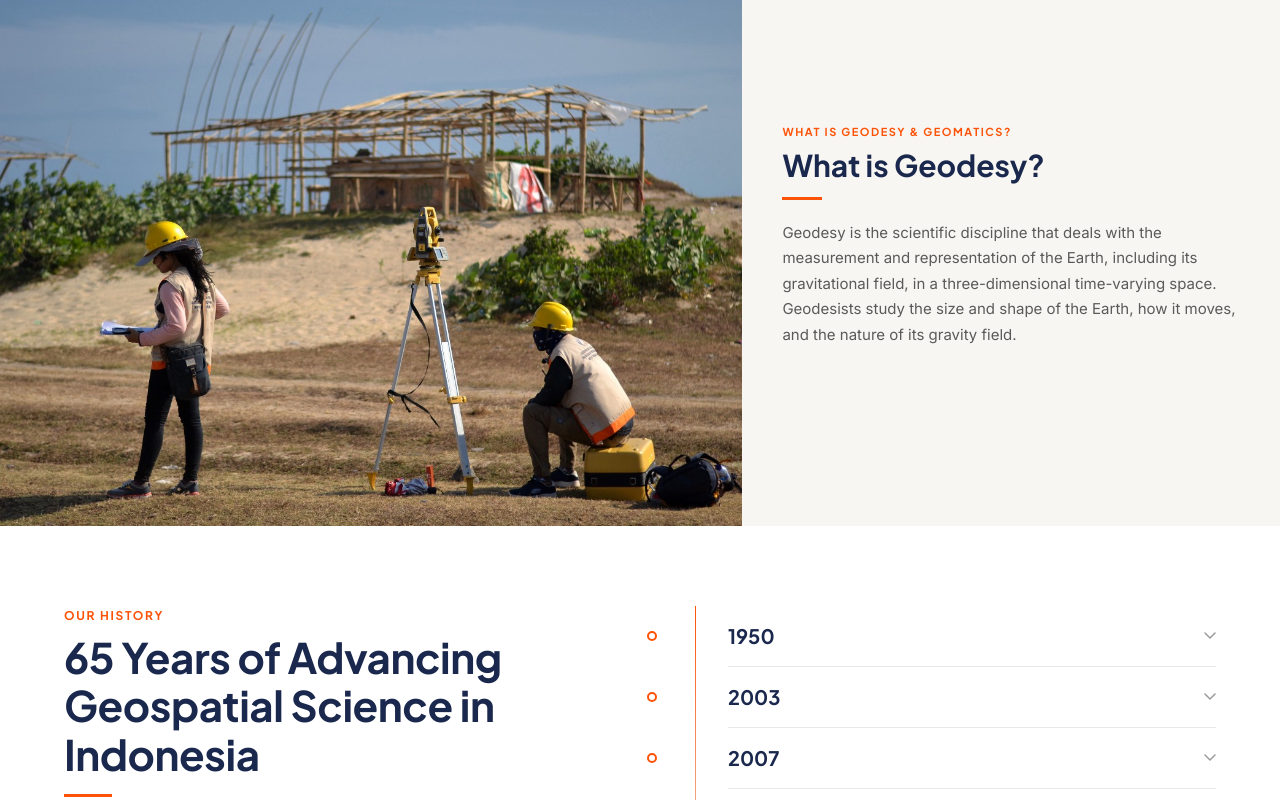
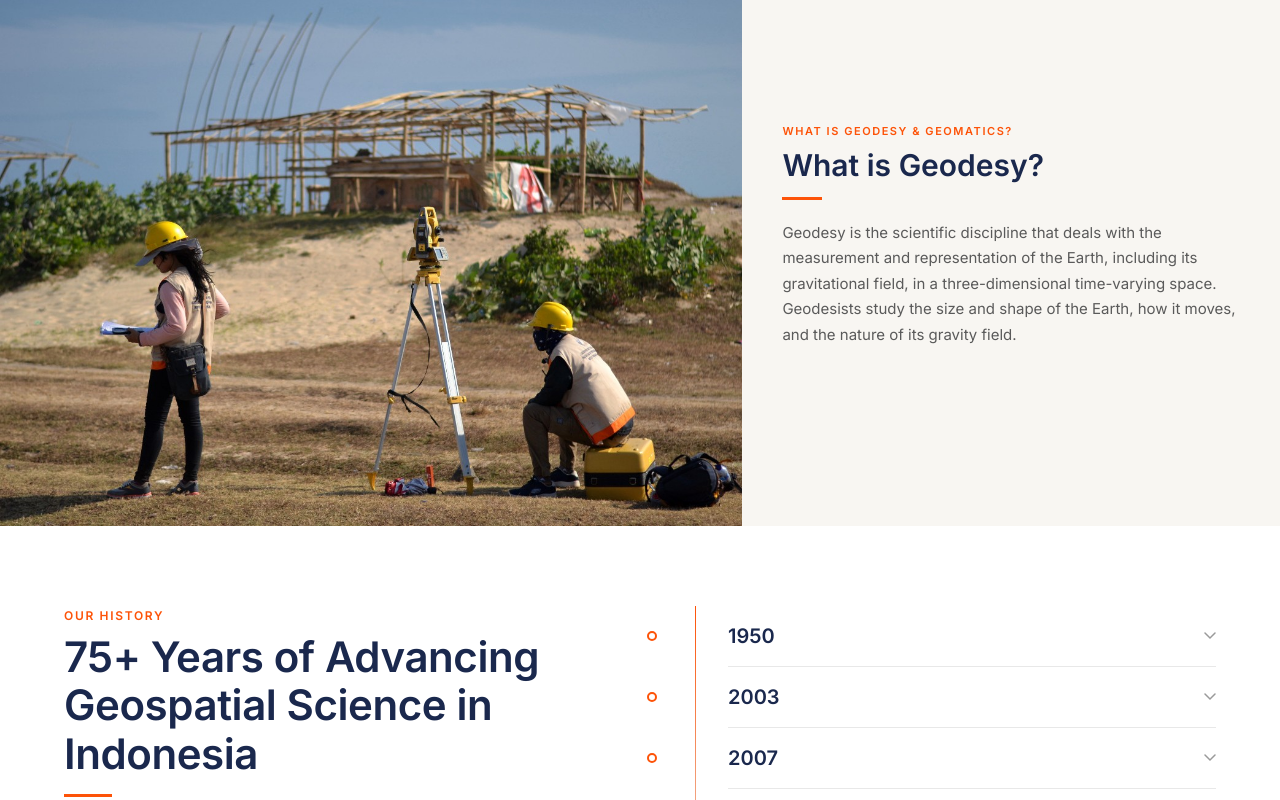
Before and after one commit to IchsanFachriS/website-gd, a React (Vite) app: page / in a window 1280 px wide. Shown: the part 960-1760 px from the top of the page. Built offline with nearby package versions, Linux system fonts and the light colour scheme.

Commit message:
fix minor issues in course list and update fonts

```diff
--- a/src/components/pages/academics/UndergraduatePage.tsx
+++ b/src/components/pages/academics/UndergraduatePage.tsx
@@ -36,6 +36,15 @@ const mandatoryCourses = [
   { code: "GD2104", name: "Geodesi Geometrik",                        credits: 3, semester: 3 },
   { code: "GD2105", name: "Hukum Perundangan Geospasial",             credits: 3, semester: 3 },
   { code: "GD2106", name: "Ekspedisi Geospasial",                     credits: 2, semester: 3 },
+  { code: "GD2201", name: "Estimasi dan Aproksimasi",                 credits: 3, semester: 4 },
+  { code: "GD2202", name: "Komputasi Geodetik",                       credits: 3, semester: 4 },
+  { code: "GD2203", name: "Dasar-dasar Geodesi Fisis",                credits: 3, semester: 4 },
+  { code: "GD2204", name: "Sistem Referensi Geometrik",               credits: 1, semester: 4 },
+  { code: "GD2205", name: "Pemetaan Terestris",                       credits: 3, semester: 4 },
+  { code: "GD2206", name: "Geodesi Satelit",                          credits: 3, semester: 4 },
+  // { code: "GD2105", name: "Hukum Perundangan Geospasial",             credits: 3, semester: 4 },
+  // { code: "GD2106", name: "Ekspedisi Geospasial",                     credits: 2, semester: 4 },
+
 ];
 
 const electiveCourses = [
@@ -50,7 +59,7 @@ function SemesterRow({
   semester: number;
   courses: { code: string; name: string; credits: number }[];
 }) {
-  const [open, setOpen] = useState(semester <= 2);
+  const [open, setOpen] = useState(semester <= 1);
   const total  = courses.reduce((s, c) => s + c.credits, 0);
   const isTpb  = semester <= 1;
 
--- a/src/components/sections/History.tsx
+++ b/src/components/sections/History.tsx
@@ -12,7 +12,7 @@ export function HistorySection() {
           <div className="gd-history-intro">
             <p className="gd-section-kicker">Our History</p>
             <h2 id="history-heading" className="gd-section-title">
-              65 Years of Advancing Geospatial Science in Indonesia
+              75+ Years of Advancing Geospatial Science in Indonesia
             </h2>
             <div className="gd-section-divider" />
             <p className="gd-history-body">
--- a/src/styles/globals.css
+++ b/src/styles/globals.css
@@ -17,7 +17,7 @@
   }
 
   body {
-    font-family: 'DM Sans', system-ui, sans-serif;
+    font-family: 'Inter', system-ui, sans-serif;
     background-color: #0c1829;
     color: #e5e7eb;
     -webkit-font-smoothing: antialiased;
--- a/src/styles/main.css
+++ b/src/styles/main.css
@@ -27,7 +27,7 @@
   --gray-800:  #2a2a2a;
   --text:      #1a1a1a;
 
-  --font-display: 'Plus Jakarta Sans', sans-serif;
+  --font-display: 'Inter', sans-serif;
   --font-body:    'Inter', sans-serif;
 
   --radius:    2px;
```
